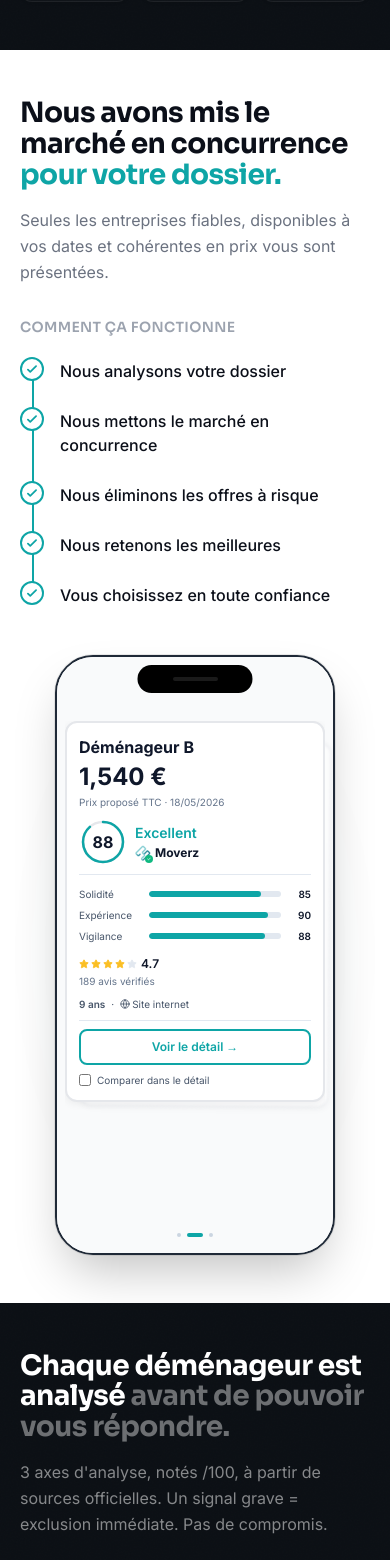
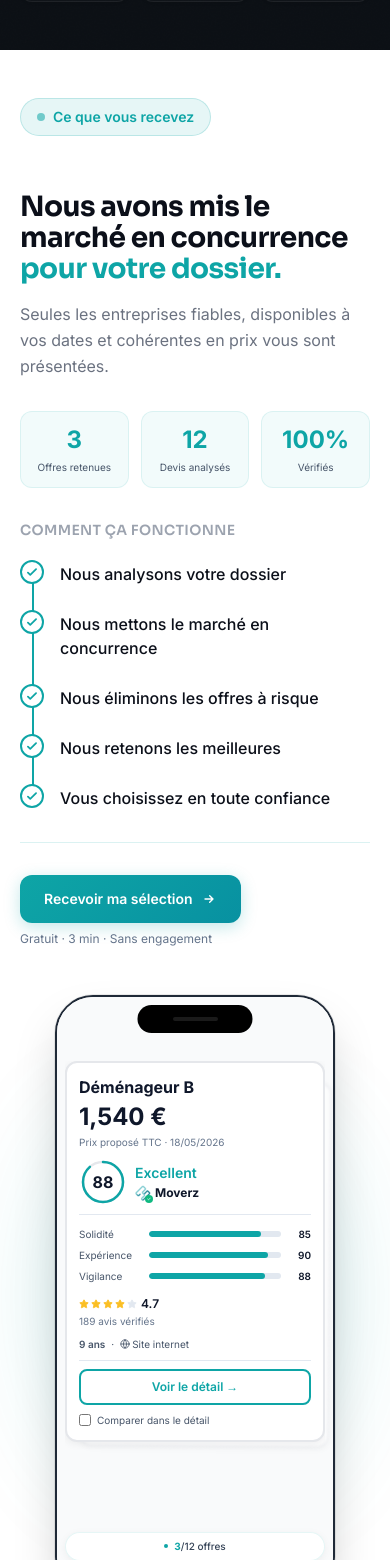
Before and after one commit to gdetaisne/moverz-fr, a Next.js app: page / in a window 390 px wide. Shown: the part 928-2488 px from the top of the page. Built offline with nearby package versions, Linux system fonts and the light colour scheme.

Commit message:
✨ Amélioration premium sections iPhone: eyebrow, stats, glow, CTA, badge

```diff
--- a/components/sections/ComparableQuotesMockScrolly.tsx
+++ b/components/sections/ComparableQuotesMockScrolly.tsx
@@ -296,6 +296,24 @@ export function ComparableQuotesMockScrolly() {
             variants={staggerContainer}
             className="space-y-8"
           >
+            {/* Eyebrow badge */}
+            <motion.div variants={staggerItem}>
+              <div
+                className="inline-flex items-center gap-2 rounded-full px-4 py-2 mb-6"
+                style={{
+                  background: "rgba(14,165,166,0.1)",
+                  border: "1px solid rgba(14,165,166,0.2)"
+                }}>
+                <div
+                  className="h-2 w-2 rounded-full animate-pulse"
+                  style={{ background: "#0EA5A6" }}
+                />
+                <span className="text-sm font-semibold" style={{ color: "#0EA5A6" }}>
+                  Ce que vous recevez
+                </span>
+              </div>
+            </motion.div>
+
             {/* Header */}
             <motion.div variants={staggerItem} className="space-y-4">
               <h2
@@ -311,6 +329,27 @@ export function ComparableQuotesMockScrolly() {
               >
                 Seules les entreprises fiables, disponibles à vos dates et cohérentes en prix vous sont présentées.
               </p>
+            </motion.div>
+
+            {/* Statistiques visuelles */}
+            <motion.div
+              variants={staggerItem}
+              className="grid grid-cols-3 gap-3">
+              <div className="text-center p-3 rounded-xl"
+                style={{ background: "rgba(14,165,166,0.05)", border: "1px solid rgba(14,165,166,0.1)" }}>
+                <p className="text-2xl md:text-3xl font-bold" style={{ color: "#0EA5A6" }}>3</p>
+                <p className="text-[10px] md:text-xs text-slate-600 mt-1">Offres retenues</p>
+              </div>
+              <div className="text-center p-3 rounded-xl"
+                style={{ background: "rgba(14,165,166,0.05)", border: "1px solid rgba(14,165,166,0.1)" }}>
+                <p className="text-2xl md:text-3xl font-bold" style={{ color: "#0EA5A6" }}>12</p>
+                <p className="text-[10px] md:text-xs text-slate-600 mt-1">Devis analysés</p>
+              </div>
+              <div className="text-center p-3 rounded-xl"
+                style={{ background: "rgba(14,165,166,0.05)", border: "1px solid rgba(14,165,166,0.1)" }}>
+                <p className="text-2xl md:text-3xl font-bold" style={{ color: "#0EA5A6" }}>100%</p>
+                <p className="text-[10px] md:text-xs text-slate-600 mt-1">Vérifiés</p>
+              </div>
             </motion.div>
 
             {/* Comment ça fonctionne - Avec animation timeline */}
@@ -416,24 +455,57 @@ export function ComparableQuotesMockScrolly() {
                 ))}
               </div>
             </motion.div>
+
+            {/* CTA en fin de section */}
+            <motion.div
+              variants={staggerItem}
+              className="mt-8 pt-8 border-t"
+              style={{ borderColor: "rgba(14,165,166,0.15)" }}>
+              <a
+                href="https://devis.moverz.fr/devis-gratuits"
+                className="group inline-flex items-center gap-2 px-6 py-3.5 rounded-xl text-sm font-semibold text-white transition-all hover:scale-105 hover:shadow-xl"
+                style={{
+                  background: "linear-gradient(135deg, #0EA5A6 0%, #0891A1 100%)",
+                  boxShadow: "0 4px 16px rgba(14,165,166,0.25)"
+                }}>
+                Recevoir ma sélection
+                <svg
+                  className="h-4 w-4 transition-transform group-hover:translate-x-1"
+                  fill="none"
+                  viewBox="0 0 24 24"
+                  stroke="currentColor"
+                  strokeWidth={2}>
+                  <path strokeLinecap="round" strokeLinejoin="round" d="M13 7l5 5m0 0l-5 5m5-5H6" />
+                </svg>
+              </a>
+              <p className="text-xs text-slate-500 mt-2">
+                Gratuit · 3 min · Sans engagement
+              </p>
+            </motion.div>
           </motion.div>
 
           {/* RIGHT — iPhone Mockup with Carousel */}
           <div className="relative flex justify-center items-center">
             {/* iPhone Frame */}
             <div className="relative w-full max-w-[280px]">
-              {/* Subtle glow */}
+              {/* Premium glow effect turquoise */}
               <div
-                className="absolute inset-0 rounded-[38px] blur-3xl opacity-20"
-                style={{ background: "radial-gradient(ellipse, rgba(14,165,166,0.3) 0%, transparent 70%)" }}
+                className="absolute inset-0 blur-3xl opacity-40 animate-pulse"
+                style={{
+                  background: "radial-gradient(circle, rgba(14,165,166,0.6) 0%, rgba(14,165,166,0.3) 40%, transparent 70%)",
+                  animation: "pulse 3s cubic-bezier(0.4, 0, 0.6, 1) infinite"
+                }}
               />
 
-              {/* Device container */}
+              {/* Device container avec animation premium */}
               <motion.div
-                initial={{ opacity: 0, y: 20 }}
-                whileInView={{ opacity: 1, y: 0 }}
+                initial={{ opacity: 0, y: 30, scale: 0.95 }}
+                whileInView={{ opacity: 1, y: 0, scale: 1 }}
                 viewport={{ once: true }}
-                transition={{ duration: 0.6 }}
+                transition={{
+                  duration: 0.8,
+                  ease: [0.16, 1, 0.3, 1]
+                }}
                 className="relative"
                 style={{ transform: "rotate(-2deg)" }}
               >
@@ -519,6 +591,31 @@ export function ComparableQuotesMockScrolly() {
                       </AnimatePresence>
                     </div>
 
+                    {/* Badge subtil en bas de l'écran */}
+                    <motion.div
+                      initial={{ opacity: 0, y: 10 }}
+                      whileInView={{ opacity: 1, y: 0 }}
+                      viewport={{ once: true }}
+                      transition={{ duration: 0.4, delay: 0.7 }}
+                      className="absolute bottom-8 left-2 right-2 z-20"
+                    >
+                      <div
+                        className="rounded-full px-3 py-1.5 text-[10px] font-medium backdrop-blur-xl"
+                        style={{
+                          background: "rgba(255,255,255,0.9)",
+                          border: "1px solid rgba(14,165,166,0.1)",
+                          boxShadow: "0 2px 8px rgba(0,0,0,0.05)"
+                        }}>
+                        <div className="flex items-center justify-center gap-1.5">
+                          <div className="h-1 w-1 rounded-full"
+                            style={{ background: "#0EA5A6" }} />
+                          <span className="text-slate-700">
+                            <strong style={{ color: "#0EA5A6" }}>3</strong>/12 offres
+                          </span>
+                        </div>
+                      </div>
+                    </motion.div>
+
                     {/* Navigation dots - EN BAS DE L'ÉCRAN du téléphone */}
                     <motion.div
                       initial={{ opacity: 0, y: 10 }}
--- a/components/sections/HeroV4TwoColumn.tsx
+++ b/components/sections/HeroV4TwoColumn.tsx
@@ -133,20 +133,25 @@ export function HeroV4TwoColumn() {
             className="lg:col-span-6 relative flex justify-center items-center"
           >
             <div className="relative w-full max-w-[300px]">
-              {/* Gradient doux derrière (très subtil) */}
+              {/* Premium glow effect turquoise */}
               <div
-                className="absolute inset-0 rounded-[44px] blur-3xl opacity-20"
+                className="absolute inset-0 blur-3xl opacity-40 animate-pulse"
                 style={{
-                  background: "radial-gradient(ellipse, rgba(14,165,166,0.3) 0%, transparent 70%)"
+                  background: "radial-gradient(circle, rgba(14,165,166,0.6) 0%, rgba(14,165,166,0.3) 40%, transparent 70%)",
+                  animation: "pulse 3s cubic-bezier(0.4, 0, 0.6, 1) infinite"
                 }}
               />
 
-              {/* Device frame minimal - Style Linear */}
+              {/* Device frame minimal - Style Linear avec animation premium */}
               <motion.div
                 className="relative"
-                initial={{ opacity: 0, y: 20 }}
-                animate={{ opacity: 1, y: 0 }}
-                transition={{ duration: 0.6, delay: 0.2 }}
+                initial={{ opacity: 0, y: 30, scale: 0.95 }}
+                animate={{ opacity: 1, y: 0, scale: 1 }}
+                transition={{
+                  duration: 0.8,
+                  delay: 0.2,
+                  ease: [0.16, 1, 0.3, 1]
+                }}
                 style={{
                   transform: "rotate(-2deg)",
                 }}
```
